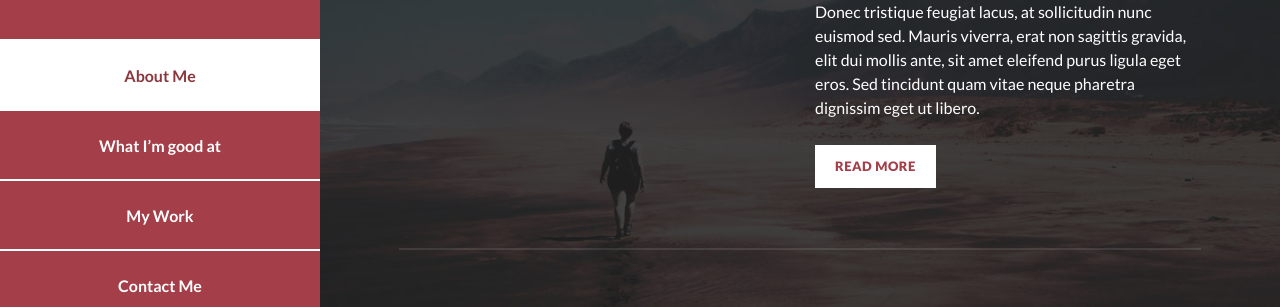
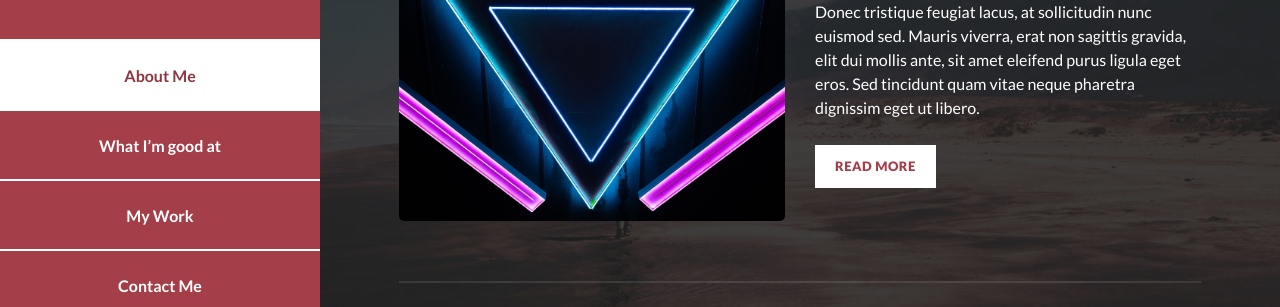
Before and after one commit to y-osorio/info, a plain HTML site: page index.html in a window 1280 px wide. Shown: the part 316-623 px from the top of the page. Drawn offline with Linux system fonts and the light colour scheme.

Commit message:
Probando cambio de fotos (arreglado)

```diff
--- a/index.html
+++ b/index.html
@@ -94,7 +94,7 @@ https://templatemo.com/tm-531-reflux
             <div class="row">
               <div class="col-md-6">
                 <div class="left-image">
-                  <img src="assets/images/webpage_template.jpeg.jpg" alt="" />
+                  <img src="assets/images/webpage_template.png" alt="" />
                 </div>
               </div>
               <div class="col-md-6">
```
Also changed, not shown: assets/images/webpage_template.jpeg (deleted), assets/images/webpage_template.png (added).
